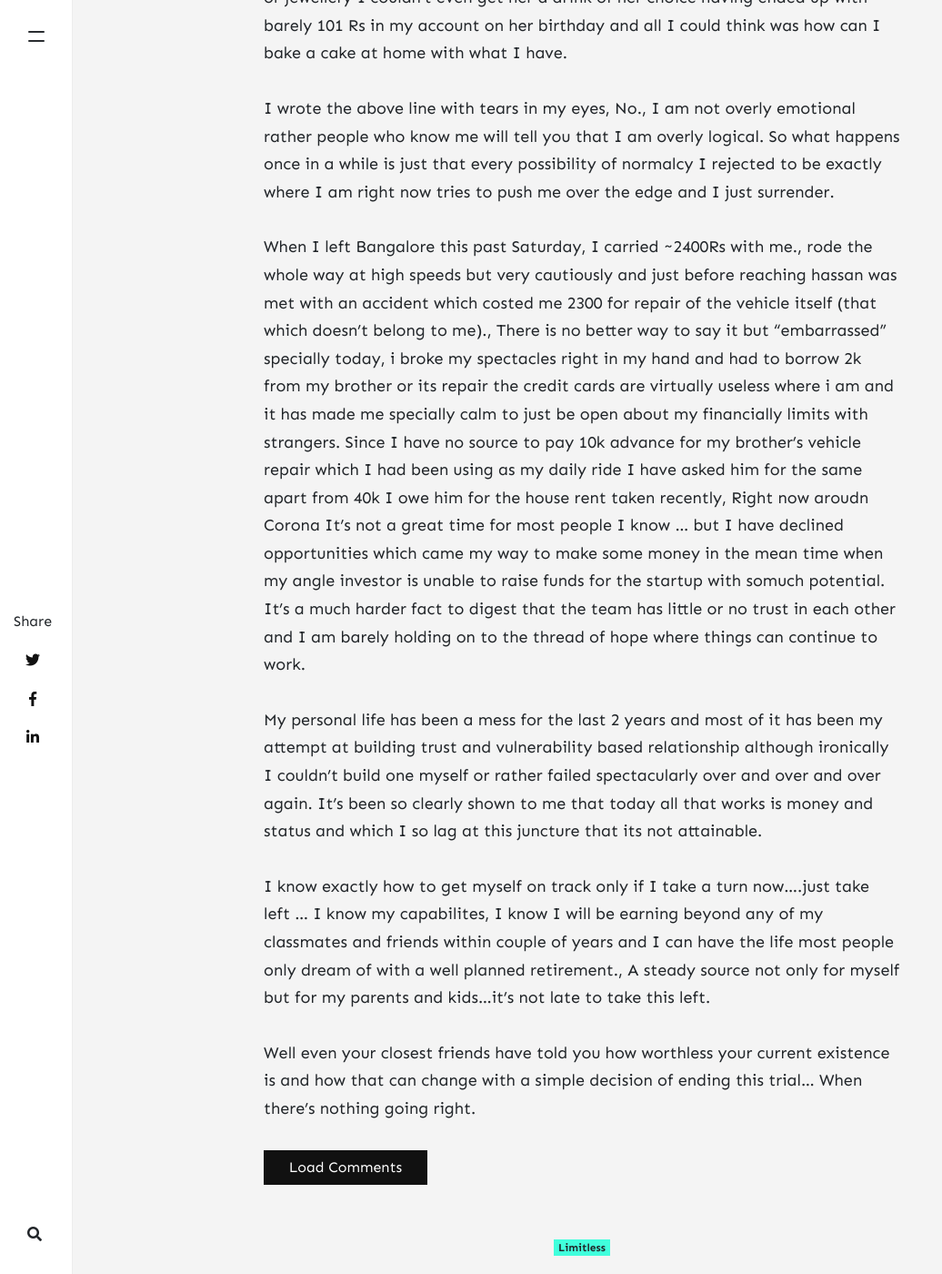
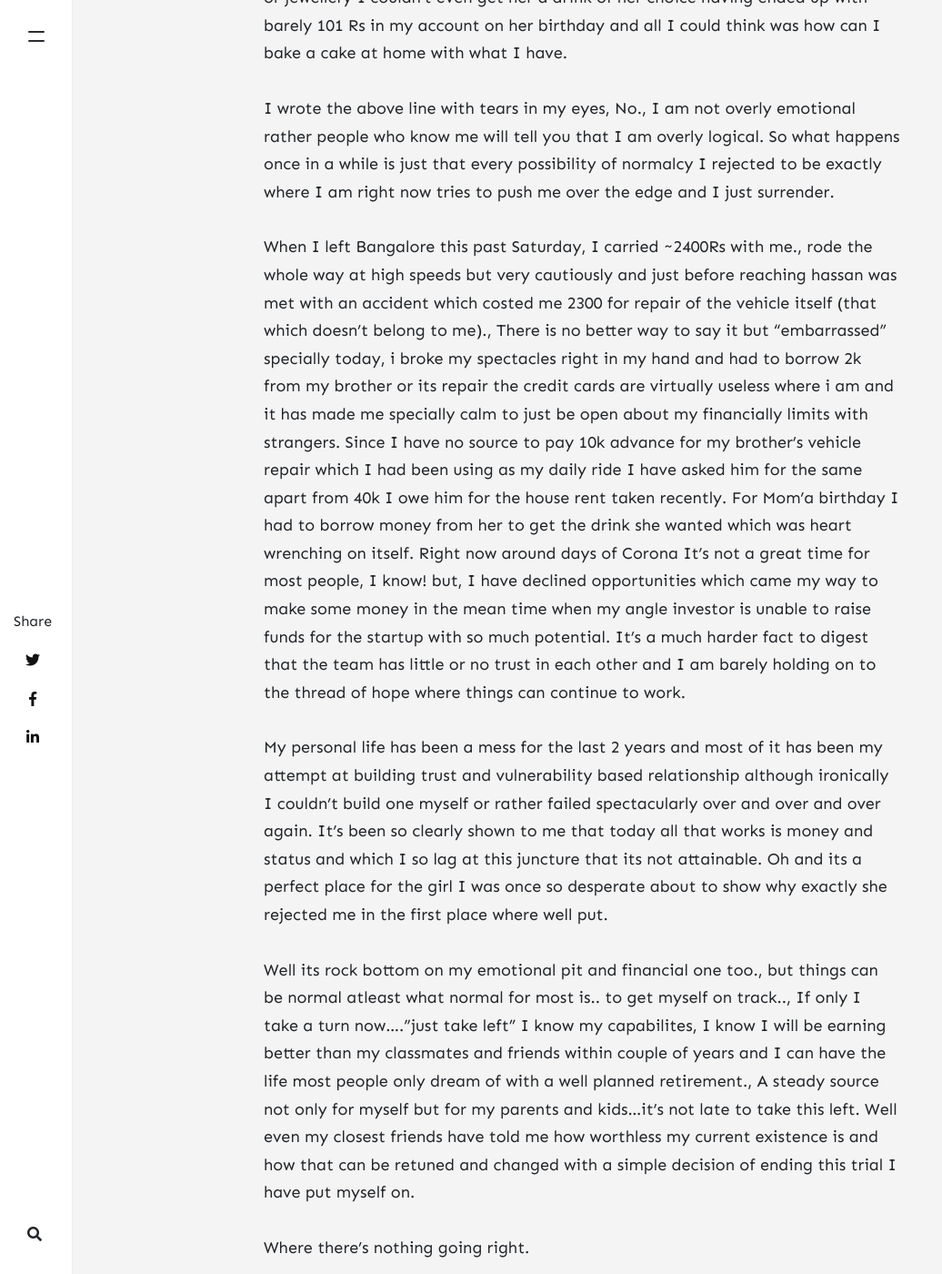
Before and after one commit to gowrav/gowrav.github.io, a Jekyll site: the page built from _posts/2020-07-03-when-nothing-goes-right.md, in a window 1280 px wide and 1400 px high, scrolled down 584 px. Shown: the whole window at 91% size, without its empty margins (0-1036 px from the left). Built offline with Jekyll 4.4.1, drawn with Linux system fonts in a browser that asks for light colours; nearby versions of some CDN libraries; comment, search, counter and statistics services are not loaded.

Commit message:
Update 2020-07-03-when-nothing-goes-right.md

```diff
--- a/_posts/2020-07-03-when-nothing-goes-right.md
+++ b/_posts/2020-07-03-when-nothing-goes-right.md
@@ -15,12 +15,13 @@ I wrote the above line with tears in my eyes, No., I am not overly emotional rat
 
 When I left Bangalore this past Saturday, I carried ~2400Rs with me., rode the whole way at high speeds but very cautiously and just before reaching hassan was met with an accident which costed me 2300 for repair of the vehicle itself (that which doesn't belong to me).,
 There is no better way to say it but "embarrassed" specially today, i broke my spectacles right in my hand and had to borrow 2k from my brother or its repair
-the credit cards are virtually useless where i am and it has made me specially calm to just be open about my financially limits with strangers. Since I have no source to pay 10k advance for my brother's vehicle repair which I had been using as my daily ride I have asked him for the same apart from 40k I owe him for the house rent taken recently, Right now aroudn Corona It's not a great time for most people I know ... but I have declined opportunities which came my way to make some money in the mean time when my angle investor is unable to raise funds for the startup with somuch potential.
+the credit cards are virtually useless where i am and it has made me specially calm to just be open about my financially limits with strangers. Since I have no source to pay 10k advance for my brother's vehicle repair which I had been using as my daily ride I have asked him for the same apart from 40k I owe him for the house rent taken recently. For Mom'a birthday I had to borrow money from her to get the drink she wanted which was heart wrenching on itself.
+Right now around days of Corona It's not a great time for most people, I know! but, I have declined opportunities which came my way to make some money in the mean time when my angle investor is unable to raise funds for the startup with so much potential.
 It's a much harder fact to digest that the team has little or no trust in each other and I am barely holding on to the thread of hope where things can continue to work.
 
-My personal life has been a mess for the last 2 years and most of it has been my attempt at building trust and vulnerability based relationship although ironically I couldn't build one myself or rather failed spectacularly over and over and over again. It's been so clearly shown to me that today all that works is money and status and which I so lag at this juncture that its not attainable.
+My personal life has been a mess for the last 2 years and most of it has been my attempt at building trust and vulnerability based relationship although ironically I couldn't build one myself or rather failed spectacularly over and over and over again. It's been so clearly shown to me that today all that works is money and status and which I so lag at this juncture that its not attainable.  Oh and its a perfect place for the girl I was once so desperate about to show why exactly she rejected me in the first place where well put.
 
-I know exactly how to get myself on track only if I take a turn now....just take left ... I know my capabilites, I know I will be earning beyond any of my classmates and friends within couple of years and I can have the life most people only dream of with a well planned retirement., A steady source not only for myself but for my parents and kids...it's not late to take this left.
+Well its rock bottom on my emotional pit and financial one too., but things can be normal atleast what normal for most is.. to get myself on track.., If only I take a turn now...."just take left"
+I know my capabilites, I know I will be earning better than my classmates and friends within couple of years and I can have the life most people only dream of with a well planned retirement., A steady source not only for myself but for my parents and kids...it's not late to take this left. Well even my closest friends have told me how worthless my current existence is and how that can be retuned and changed with a simple decision of ending this trial I have put myself on.
 
-Well even your closest friends have told you how worthless your current existence is and how that can change with a simple decision of ending this trial...
-When there's nothing going right.
+Where there's nothing going right.
```
